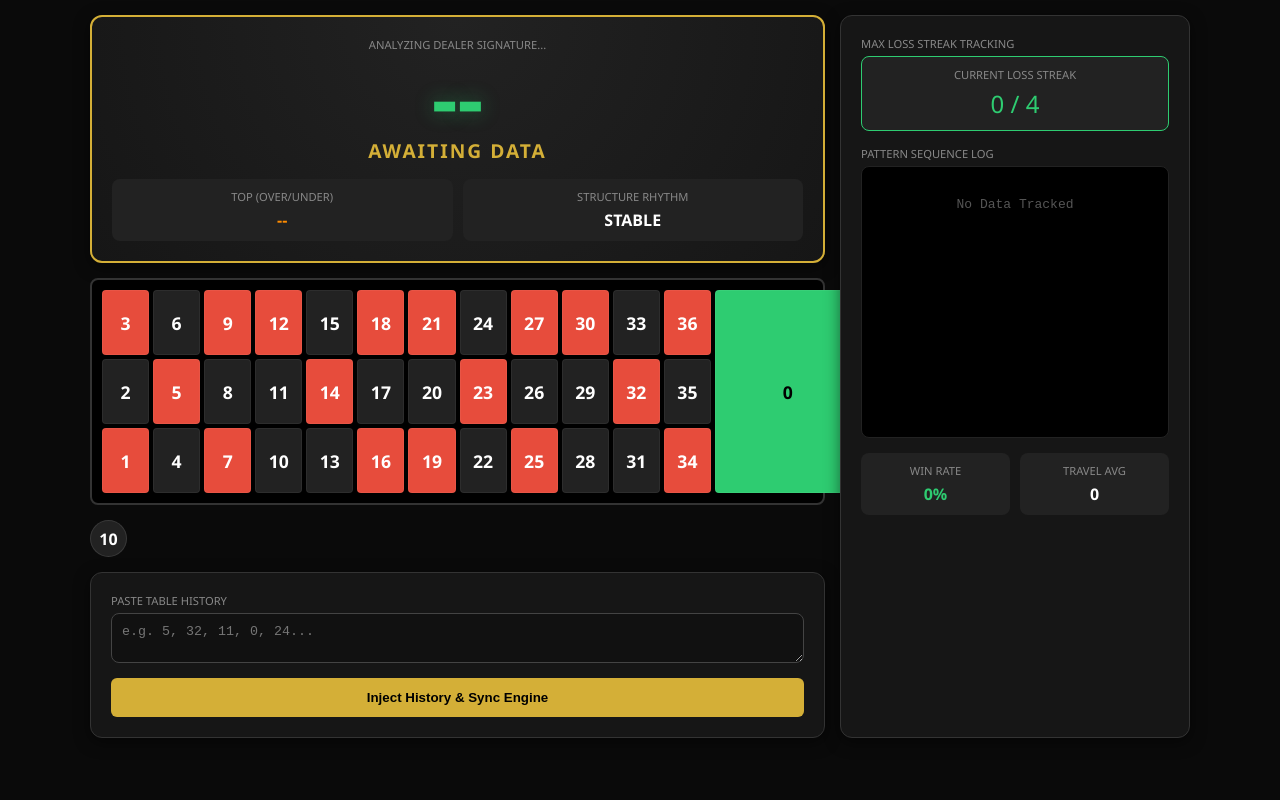
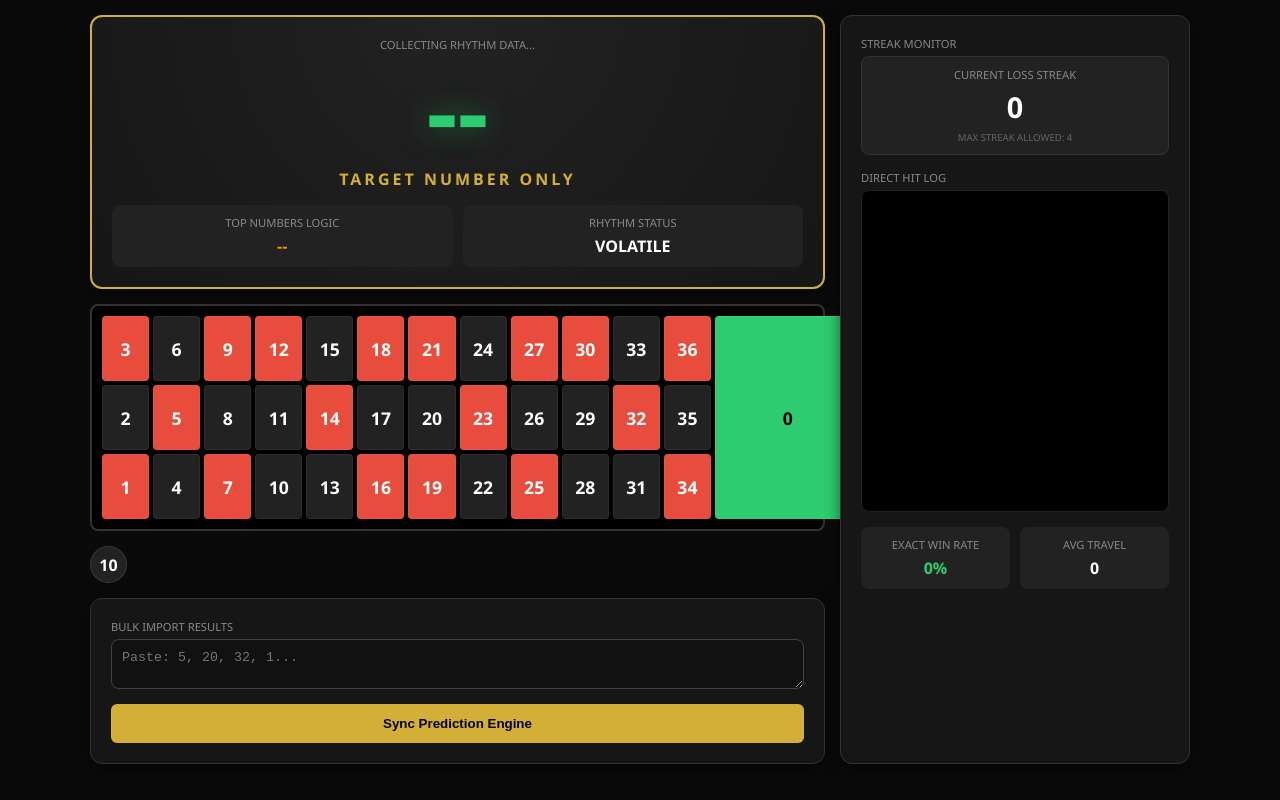
Before and after one commit to gnagarjuna-blip/COLD-CONSECTUVIE, a plain HTML site: page index.html in a window 1280 px wide. Both pictures are taken after a click on the element "10". Drawn offline with Linux system fonts and the light colour scheme.

Commit message:
Update index.html

```diff
--- a/index.html
+++ b/index.html
@@ -3,7 +3,7 @@
 <head>
     <meta charset="UTF-8">
     <meta name="viewport" content="width=device-width, initial-scale=1.0">
-    <title>Shadow Pro - Signature Master Engine</title>
+    <title>Shadow Pro - Single Number Engine</title>
     <style>
         :root { --gold: #d4af37; --bg: #0a0a0a; --card: #161616; --win: #2ecc71; --red: #e74c3c; --blue: #3498db; --orange: #ff8c00; }
         body { font-family: 'Segoe UI', sans-serif; background: var(--bg); color: #fff; margin: 0; padding: 15px; display: flex; flex-direction: column; align-items: center; }
@@ -11,20 +11,17 @@
         .container { width: 100%; max-width: 1100px; display: grid; grid-template-columns: 1fr 350px; gap: 15px; }
         .panel { background: var(--card); border: 1px solid #333; border-radius: 12px; padding: 20px; box-shadow: 0 4px 15px rgba(0,0,0,0.5); }
 
-        /* Prediction Area */
-        .prediction-box { text-align: center; border: 2px solid var(--gold); background: radial-gradient(circle at top, #222, #161616); }
-        .predict-val { font-size: 5rem; font-weight: bold; color: var(--win); text-shadow: 0 0 20px rgba(46, 204, 113, 0.4); line-height: 1; }
-        .format-tag { color: var(--gold); font-size: 1.2rem; font-weight: bold; letter-spacing: 2px; }
+        /* Single Number Prediction Area */
+        .prediction-box { text-align: center; border: 2px solid var(--gold); background: radial-gradient(circle at top, #222, #161616); position: relative; }
+        .predict-val { font-size: 6rem; font-weight: bold; color: var(--win); text-shadow: 0 0 30px rgba(46, 204, 113, 0.5); line-height: 1; margin: 10px 0; }
+        .format-tag { color: var(--gold); font-size: 1rem; font-weight: bold; letter-spacing: 3px; text-transform: uppercase; }
 
         /* Stats & Trackers */
         .stats-grid { display: grid; grid-template-columns: 1fr 1fr; gap: 10px; margin-top: 15px; }
         .stat-item { background: #222; padding: 10px; border-radius: 8px; text-align: center; }
         .label { font-size: 0.7rem; color: #888; text-transform: uppercase; margin-bottom: 5px; display: block; }
 
-        .danger-zone { border: 1px solid var(--red); color: var(--red); }
-        .safe-zone { border: 1px solid var(--win); color: var(--win); }
-
-        /* Table */
+        /* Roulette Table */
         .roulette-table { display: grid; grid-template-columns: repeat(14, 1fr); gap: 4px; background: #000; padding: 10px; border: 2px solid #333; border-radius: 8px; margin-top: 15px; }
         .cell { aspect-ratio: 1/1.4; display: flex; align-items: center; justify-content: center; font-weight: bold; cursor: pointer; border-radius: 4px; border: 1px solid rgba(255,255,255,0.05); font-size: 1.1rem; }
         .cell:hover { filter: brightness(1.5); background: #333; }
@@ -32,15 +29,19 @@
         .red { background: var(--red); }
         .black { background: #222; }
 
-        /* Log & Pattern */
-        .log-container { height: 250px; overflow-y: auto; background: #000; border: 1px solid #222; border-radius: 8px; padding: 10px; font-family: monospace; }
-        .log-entry { display: flex; justify-content: space-between; padding: 5px 0; border-bottom: 1px solid #111; font-size: 0.9rem; }
+        /* Win/Loss Log */
+        .log-container { height: 300px; overflow-y: auto; background: #000; border: 1px solid #222; border-radius: 8px; padding: 10px; font-family: 'Courier New', Courier, monospace; }
+        .log-entry { display: flex; justify-content: space-between; padding: 6px 0; border-bottom: 1px solid #111; font-size: 0.9rem; }
 
         .history-strip { display: flex; gap: 5px; overflow-x: auto; padding: 15px 0; width: 100%; max-width: 1100px; }
         .chip { min-width: 35px; height: 35px; border-radius: 50%; display: flex; align-items: center; justify-content: center; font-weight: bold; flex-shrink: 0; border: 1px solid rgba(255,255,255,0.1); }
 
         textarea { width: 100%; background: #111; color: var(--gold); border: 1px solid #444; border-radius: 8px; padding: 10px; height: 50px; margin-bottom: 10px; box-sizing: border-box; }
-        button { background: var(--gold); color: #000; border: none; padding: 12px; border-radius: 6px; font-weight: bold; cursor: pointer; width: 100%; }
+        button { background: var(--gold); color: #000; border: none; padding: 12px; border-radius: 6px; font-weight: bold; cursor: pointer; width: 100%; transition: 0.2s; }
+        button:hover { background: #fff; }
+
+        .hit-flash { animation: flash 0.5s infinite; }
+        @keyframes flash { 0% { opacity: 1; } 50% { opacity: 0.5; } 100% { opacity: 1; } }
     </style>
 </head>
 <body>
@@ -48,18 +49,18 @@
 <div class="container">
     <div>
         <div class="panel prediction-box">
-            <span class="label" id="logicStatus">Analyzing Dealer Signature...</span>
-            <span id="predictVal" class="predict-val">--</span>
-            <div id="predictFormat" class="format-tag">AWAITING DATA</div>
+            <span class="label" id="logicStatus">Dealer Signature Analysis</span>
+            <div id="predictVal" class="predict-val">--</div>
+            <div id="predictFormat" class="format-tag">Target Number Only</div>
 
             <div class="stats-grid">
                 <div class="stat-item">
-                    <span class="label">Top (Over/Under)</span>
+                    <span class="label">Top Numbers Logic</span>
                     <b id="topHint" style="color:var(--orange)">--</b>
                 </div>
                 <div class="stat-item">
-                    <span class="label">Structure Rhythm</span>
-                    <b id="rhythmHint">STABLE</b>
+                    <span class="label">Rhythm Status</span>
+                    <b id="rhythmHint">INITIALIZING</b>
                 </div>
             </div>
         </div>
@@ -71,31 +72,30 @@
         <div class="history-strip" id="historyStrip"></div>
 
         <div class="panel">
-            <span class="label">Paste Table History</span>
-            <textarea id="importArea" placeholder="e.g. 5, 32, 11, 0, 24..."></textarea>
-            <button onclick="bulkImport()">Inject History & Sync Engine</button>
+            <span class="label">Bulk Import Results</span>
+            <textarea id="importArea" placeholder="Paste: 5, 20, 32, 1..."></textarea>
+            <button onclick="bulkImport()">Sync Prediction Engine</button>
         </div>
     </div>
 
     <div class="panel">
-        <span class="label">Max Loss Streak Tracking</span>
-        <div id="streakBox" class="stat-item safe-zone" style="font-size: 1.5rem; margin-bottom: 15px;">
+        <span class="label">Streak Monitor</span>
+        <div id="streakBox" class="stat-item" style="border: 1px solid #333; margin-bottom: 15px;">
             <span class="label">Current Loss Streak</span>
-            <span id="lossStreak">0</span> / 4
+            <span id="lossStreak" style="font-size: 1.8rem; font-weight: bold;">0</span>
+            <div style="font-size: 0.6rem; color: #666; margin-top: 5px;">MAX STREAK ALLOWED: 4</div>
         </div>
 
-        <span class="label">Pattern Sequence Log</span>
-        <div class="log-container" id="log">
-            <div style="color:#555; text-align:center; padding-top:20px;">No Data Tracked</div>
-        </div>
+        <span class="label">Direct Hit Log</span>
+        <div class="log-container" id="log"></div>
 
         <div class="stats-grid" style="margin-top:15px;">
             <div class="stat-item">
-                <span class="label">Win Rate</span>
+                <span class="label">Exact Win Rate</span>
                 <b id="winRate" style="color:var(--win)">0%</b>
             </div>
             <div class="stat-item">
-                <span class="label">Travel Avg</span>
+                <span class="label">Avg Travel</span>
                 <b id="avgTravel">0</b>
             </div>
         </div>
@@ -106,13 +106,12 @@
     const wheel = [0, 32, 15, 19, 4, 21, 2, 25, 17, 34, 6, 27, 13, 36, 11, 30, 8, 23, 10, 5, 24, 16, 33, 1, 20, 14, 31, 9, 22, 18, 29, 7, 28, 12, 35, 3, 26];
     const redNums = [1, 3, 5, 7, 9, 12, 14, 16, 18, 19, 21, 23, 25, 27, 30, 32, 34, 36];
     let spins = [];
-    let travelLog = [];
-    let wlLog = [];
+    let travelHistory = [];
+    let wlHistory = [];
     let currentLossStreak = 0;
-    let maxLossObserved = 0;
-    let lastPrediction = null;
+    let lastTarget = null;
 
-    // Build Table
+    // Table Generation
     const table = document.getElementById('rouletteTable');
     for(let i=1; i<=36; i++){
         const c = document.createElement('div');
@@ -126,112 +125,93 @@
     }
 
     function addSpin(num) {
-        if(lastPrediction) checkResult(num);
+        // Evaluate the Single Number Prediction against the actual outcome
+        if(lastTarget !== null) {
+            const isExactHit = (num === lastTarget);
+            wlHistory.push(isExactHit ? 'W' : 'L');
+
+            if(!isExactHit) {
+                currentLossStreak++;
+            } else {
+                currentLossStreak = 0;
+            }
+
+            logResult(num, lastTarget, isExactHit);
+        }
+
         spins.push(num);
+
+        // Calculate Distance Travelled
         if(spins.length > 1) {
-            let t = wheel.indexOf(num) - wheel.indexOf(spins[spins.length-2]);
-            if(t < 0) t += 37;
-            travelLog.push(t);
+            let dist = wheel.indexOf(num) - wheel.indexOf(spins[spins.length-2]);
+            if(dist < 0) dist += 37;
+            travelHistory.push(dist);
         }
-        runMasterLogic();
-        updateUI();
+
+        calculateSignature();
+        updateDisplay();
     }
 
-    function checkResult(num) {
-        const pIdx = wheel.indexOf(lastPrediction);
-        const aIdx = wheel.indexOf(num);
-        let diff = Math.abs(pIdx - aIdx);
-        if(diff > 18) diff = 37 - diff;
-
-        const isWin = diff <= 4; // Strict n4 rule
-        wlLog.push(isWin ? 'W' : 'L');
-
-        if(!isWin) {
-            currentLossStreak++;
-            if(currentLossStreak > maxLossObserved) maxLossObserved = currentLossStreak;
-        } else {
-            currentLossStreak = 0;
-        }
-
-        // Log entry
+    function logResult(actual, target, hit) {
         const log = document.getElementById('log');
-        if(wlLog.length === 1) log.innerHTML = "";
         const entry = document.createElement('div');
         entry.className = 'log-entry';
-        entry.innerHTML = `<span>Spin #${spins.length}: <b>${num}</b></span>
-                           <b style="color:${isWin?'var(--win)':'var(--red)'}">${isWin?'HIT ✅':'MISS ❌'}</b>`;
+        entry.innerHTML = `<span>Spin #${spins.length + 1}: <b>${actual}</b></span>
+                           <span style="color:${hit ? 'var(--win)' : 'var(--red)'}">${hit ? 'DIRECT HIT ✅' : 'MISS ('+target+') ❌'}</span>`;
         log.prepend(entry);
     }
 
-    function runMasterLogic() {
-        if(spins.length < 3) return;
+    function calculateSignature() {
+        if(spins.length < 3 || currentLossStreak >= 4) {
+            lastTarget = null;
+            return;
+        }
 
-        const lastT = travelLog[travelLog.length-1];
-        const avgT = travelLog.slice(-5).reduce((a,b)=>a+b,0) / 5;
+        const lastT = travelHistory[travelHistory.history - 1] || travelHistory[0];
+        const avgT = travelHistory.slice(-5).reduce((a,b)=>a+b,0) / travelHistory.slice(-5).length;
         const lastNum = spins[spins.length-1];
 
-        // 1. SIGNATURE INTERPRETATION
-        // Blending Distance + Trend (Orange Line Concept)
-        let signatureDistance = Math.round((lastT * 0.7) + (avgT * 0.3));
-        let targetNum = wheel[(wheel.indexOf(lastNum) + signatureDistance) % 37];
+        // LOGIC: Signature is a blend of immediate rhythm and historical trend
+        let signatureJump = Math.round((lastT * 0.8) + (avgT * 0.2));
 
-        // 2. PATTERN FILTERING
-        let status = "Analyzing...";
-        let showPrediction = true;
+        // Final Single Number Target
+        lastTarget = wheel[(wheel.indexOf(lastNum) + signatureJump) % 37];
+
+        // Trend Analysis
+        document.getElementById('topHint').innerText = lastT > avgT ? `Trend: Over (${lastTarget})` : `Trend: Under (${lastTarget})`;
+    }
+
+    function updateDisplay() {
+        const display = document.getElementById('predictVal');
+        const status = document.getElementById('logicStatus');
 
         if(currentLossStreak >= 4) {
-            status = "DANGER: PATTERN BROKEN";
-            showPrediction = false;
-        } else if (lastT > 20) {
-            status = "VOLATILE JUMP: WAITING";
-            showPrediction = false;
-        } else if (wlLog[wlLog.length-1] === 'L') {
-            status = "RECOVERY STRUCTURE (L → W)";
-        } else if (wlLog.slice(-3).join('') === 'WWW') {
-            status = "HOT STREAK MOMENTUM";
+            display.innerText = "WAIT";
+            display.style.color = "var(--red)";
+            status.innerText = "STRUCTURE BROKEN - WAIT FOR RESET";
+        } else if(lastTarget !== null) {
+            display.innerText = lastTarget;
+            display.style.color = "var(--win)";
+            status.innerText = "IDENTIFIED SIGNATURE DETECTED";
+        } else {
+            display.innerText = "--";
+            status.innerText = "COLLECTING RHYTHM DATA...";
         }
 
-        // 3. TOP NUMBERS LOGIC
-        const over = wheel[(wheel.indexOf(lastNum) + Math.round(avgT + 4)) % 37];
-        const under = wheel[(wheel.indexOf(lastNum) + Math.round(avgT - 4)) % 37];
+        // Stats
+        document.getElementById('lossStreak').innerText = currentLossStreak;
+        document.getElementById('lossStreak').style.color = currentLossStreak >= 3 ? "var(--red)" : "white";
 
-        if(showPrediction) {
-            document.getElementById('predictVal').innerText = targetNum;
-            document.getElementById('predictFormat').innerText = targetNum + "n4";
-            document.getElementById('logicStatus').innerText = status;
-            lastPrediction = targetNum;
-        } else {
-            document.getElementById('predictVal').innerText = "WAIT";
-            document.getElementById('predictFormat').innerText = "NO STRUCTURE";
-            document.getElementById('logicStatus').innerText = status;
-            lastPrediction = null;
-        }
+        const wins = wlHistory.filter(x=>x==='W').length;
+        document.getElementById('winRate').innerText = wlHistory.length > 0 ? Math.round((wins/wlHistory.length)*100) + "%" : "0%";
 
-        document.getElementById('topHint').innerText = lastT > avgT ? `OVER: ${over}` : `UNDER: ${under}`;
-        document.getElementById('avgTravel').innerText = Math.round(avgT);
-        document.getElementById('rhythmHint').innerText = lastT <= 15 ? "STABLE" : "UNSTABLE";
-        document.getElementById('rhythmHint').style.color = lastT <= 15 ? "var(--win)" : "var(--red)";
-    }
-
-    function updateUI() {
-        // Streak UI
-        const streakEl = document.getElementById('lossStreak');
-        const streakBox = document.getElementById('streakBox');
-        streakEl.innerText = currentLossStreak;
-        if(currentLossStreak >= 3) {
-            streakBox.className = "stat-item danger-zone";
-        } else {
-            streakBox.className = "stat-item safe-zone";
-        }
-
-        // Win Rate
-        const wins = wlLog.filter(x=>x==='W').length;
-        const rate = wlLog.length > 0 ? Math.round((wins/wlLog.length)*100) : 0;
-        document.getElementById('winRate').innerText = rate + "%";
+        const avg = travelHistory.length > 0 ? Math.round(travelHistory.reduce((a,b)=>a+b,0)/travelHistory.length) : 0;
+        document.getElementById('avgTravel').innerText = avg;
+        document.getElementById('rhythmHint').innerText = (travelHistory[travelHistory.length-1] <= 15) ? "STABLE" : "VOLATILE";
 
         // History
         const strip = document.getElementById('historyStrip');
-        strip.innerHTML = spins.slice(-25).reverse().map(n => {
+        strip.innerHTML = spins.slice(-20).reverse().map(n => {
             const c = n === 0 ? 'var(--win)' : (redNums.includes(n) ? 'var(--red)' : '#222');
             return `<div class="chip" style="background:${c}">${n}</div>`;
         }).join('');
```
